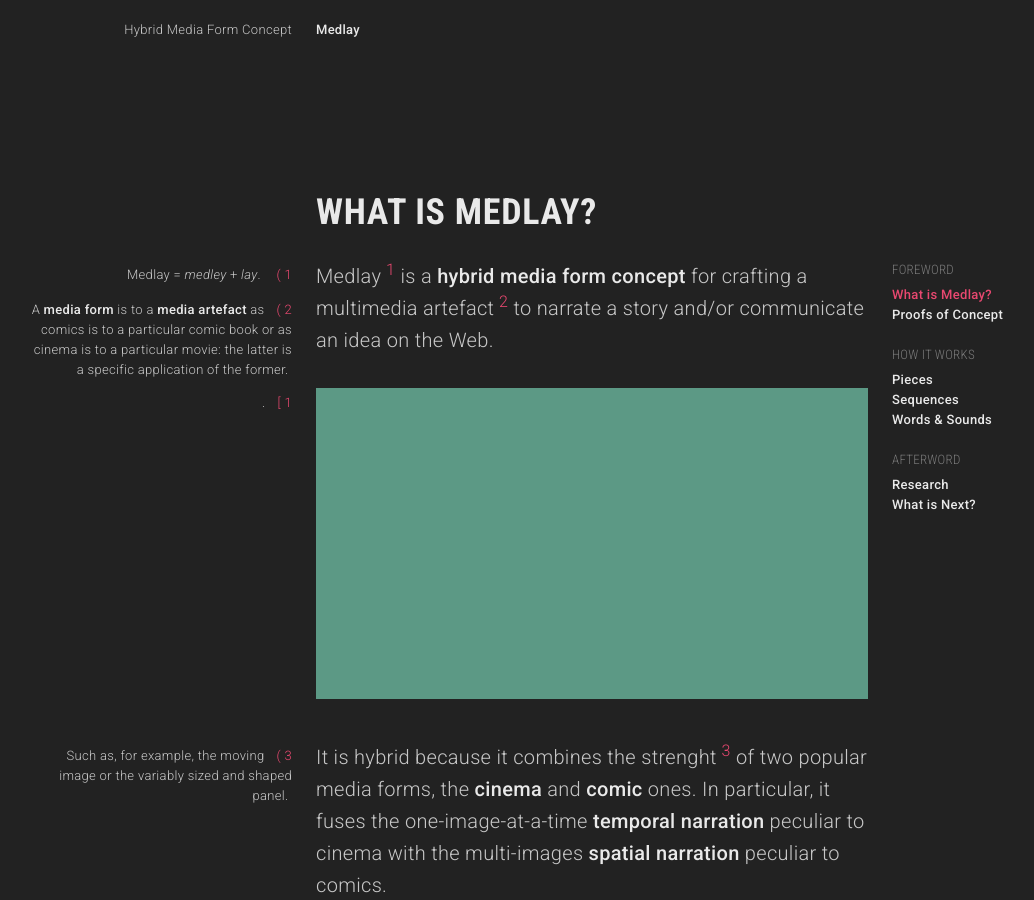
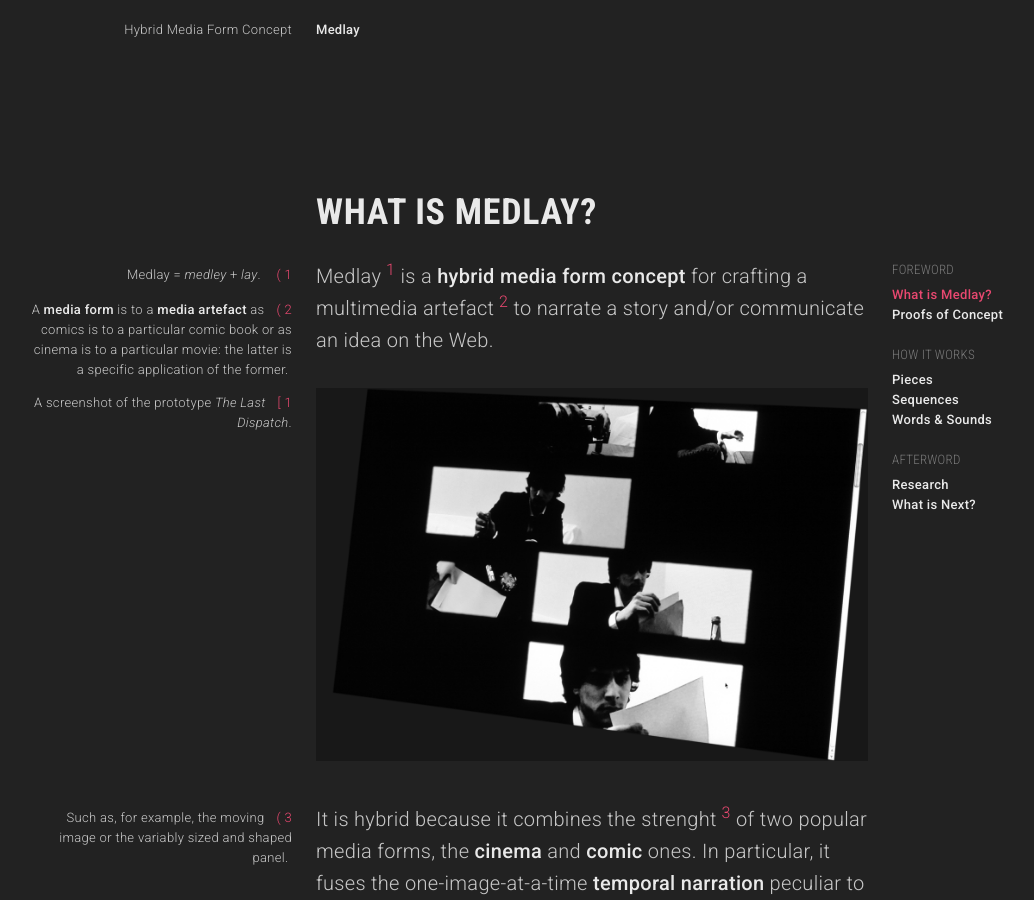
Before and after one commit to ranbureand/medlay, a Jekyll site: the page built from _chapters/introduction.markdown, in a window 1280 px wide and 900 px high. Shown: the whole window, without its empty margins (48-1082 px from the left). Built offline with Jekyll 4.4.1, drawn with Linux system fonts in a browser that asks for light colours.

Commit message:
Add few more images.

```diff
--- a/_chapters/introduction.markdown
+++ b/_chapters/introduction.markdown
@@ -10,7 +10,7 @@ description: "Medlay is a hybrid media form concept for crafting multimedia arte
 
 Medlay[^origin] is a **hybrid media form concept** for crafting a multimedia artefact[^form-artefact] to narrate a story and/or communicate an idea on the Web.
 
-{% include figure.html src-1="placeholder_01.png" alt-1="Alternative description 1." caption="." %}
+{% include figure.html src-1="the_last_dispatch_6648.png" alt-1="A screenshot of the prototype The Last Dispatch." caption="A screenshot of the prototype *The Last Dispatch*." %}
 
 It is hybrid because it combines the strenght[^strength] of two popular media forms, the **cinema** and **comic** ones. In particular, it fuses the one-image-at-a-time **temporal narration** peculiar to cinema with the multi-images **spatial narration** peculiar to comics.
 
```
Also changed, not shown: images/the_last_dispatch_6648.png, videos/vimeo_00_poster.jpg (added).
